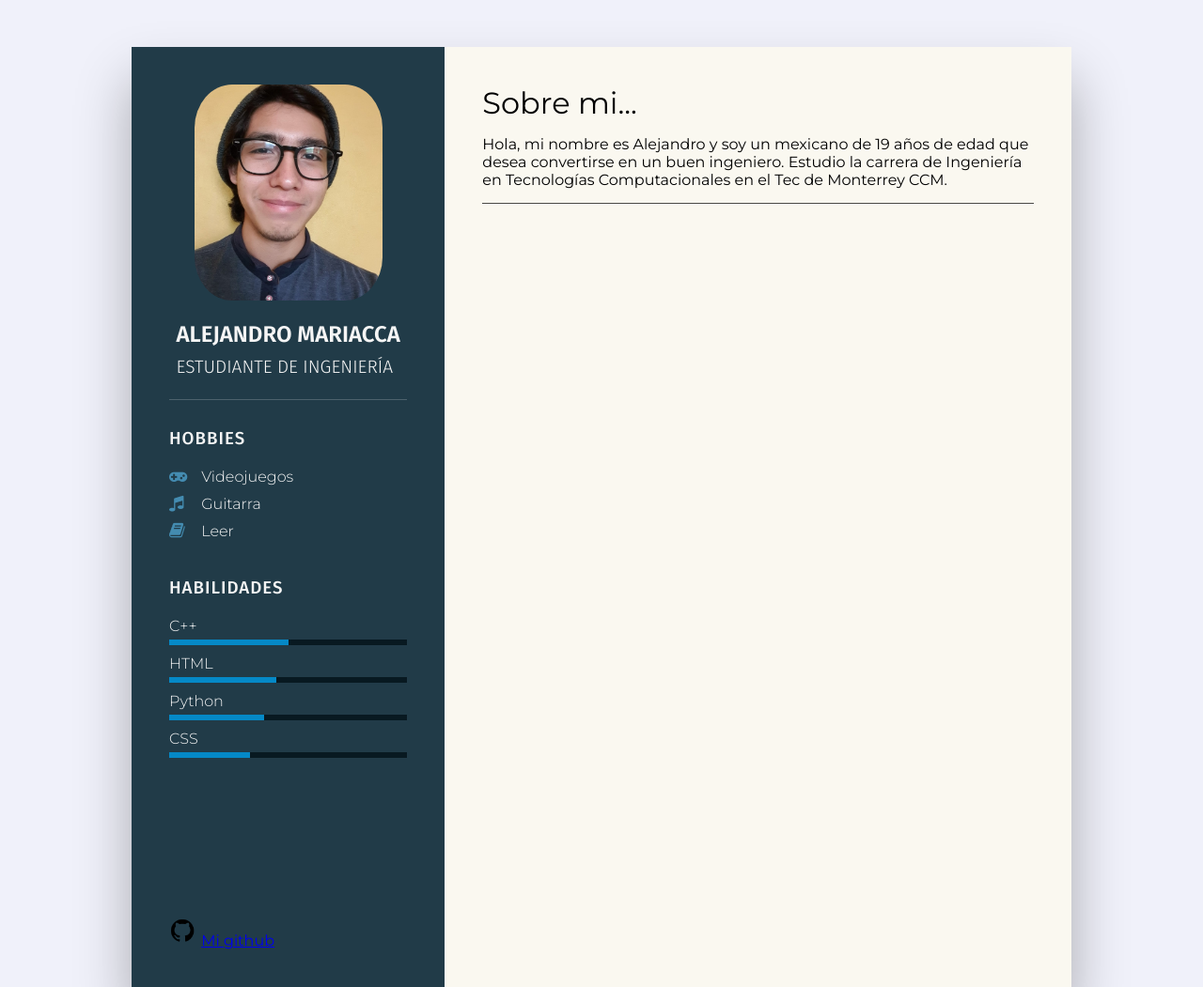
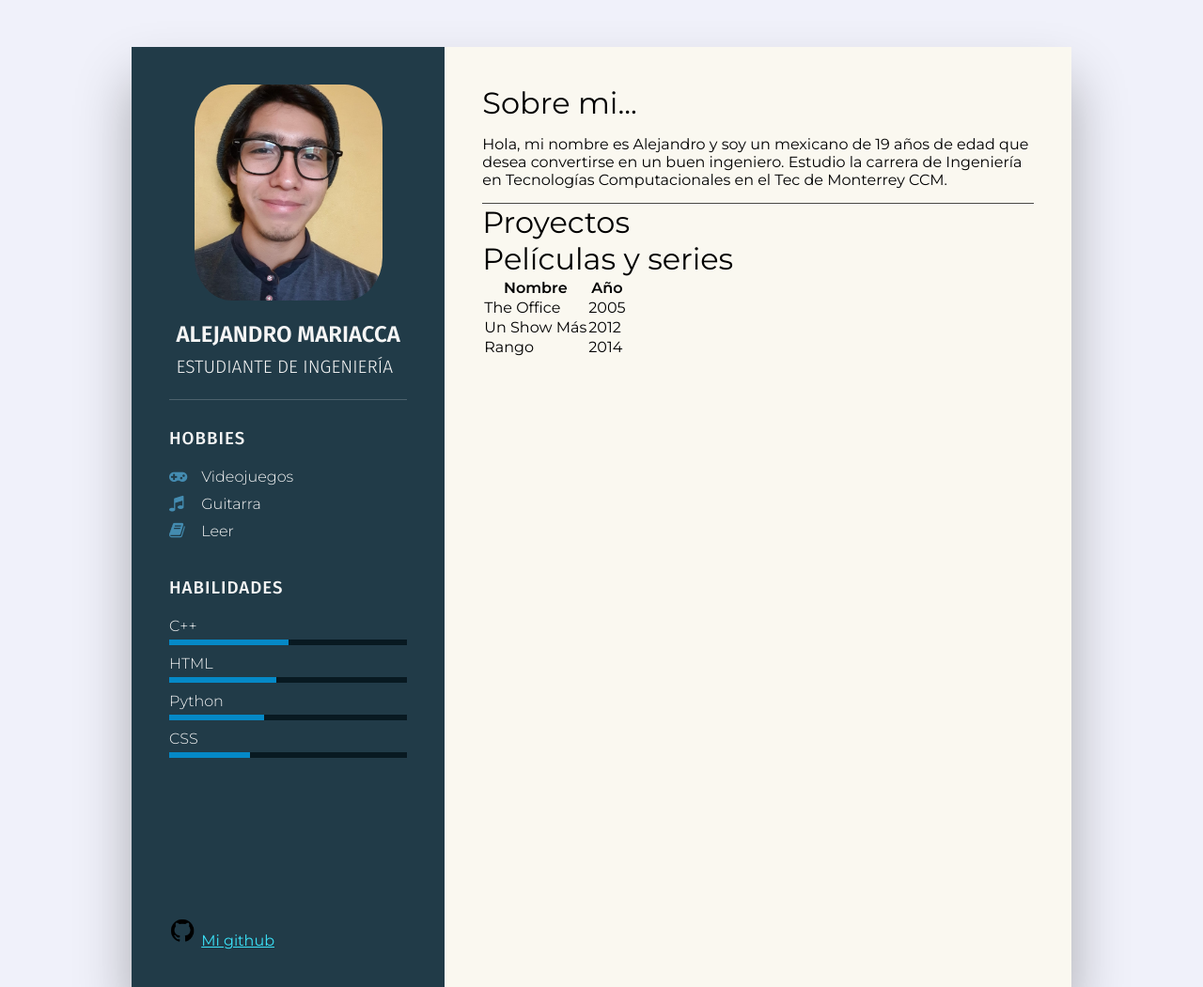
Before and after one commit to alemarsa-exe/mi-primer-cv, a plain HTML site: page index.html in a window 1280 px wide. Shown: the top 1051 px of the page at 94% size. Drawn offline with Linux system fonts and the light colour scheme.

Commit message:
Resto de la derecha

```diff
--- a/index.html
+++ b/index.html
@@ -97,6 +97,33 @@
                         Tecnologías Computacionales en el Tec de Monterrey CCM.</p>
                 </div>
 
+                <div class="Proyectos">
+                    <h1>Proyectos</h1>
+                </div>
+
+                <div>
+                    <h1>Películas y series</h1>
+                    <table>
+                        <tr>
+                            <th>Nombre</th>
+                            <th>Año</th>
+                        </tr>
+                        <tr>
+                            <td>The Office</td>
+                            <td>2005</td>
+                        </tr>
+                        <tr>
+                            <td>Un Show Más</td>
+                            <td>2012</td>
+                        </tr>
+                        <tr>
+                            <td>Rango</td>
+                            <td>2014</td>
+                        </tr>
+
+                    </table>
+                </div>
+
             </div>
         </div>
 
--- a/styles.css
+++ b/styles.css
@@ -134,6 +134,7 @@ body {
 
 .redes a {
     text-align: left;
+    color: rgb(59, 226, 248);
 }
 
 .redes img{
```
